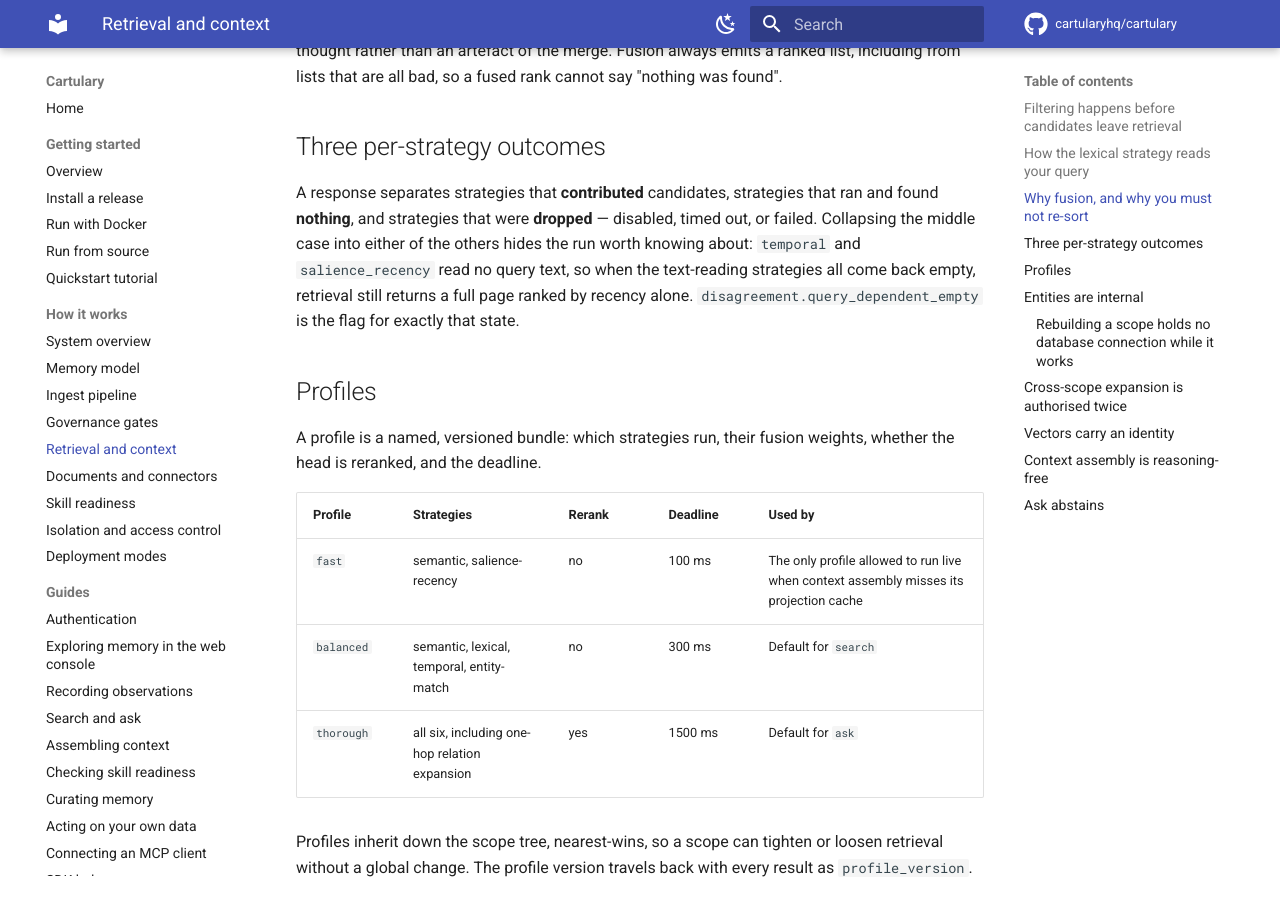
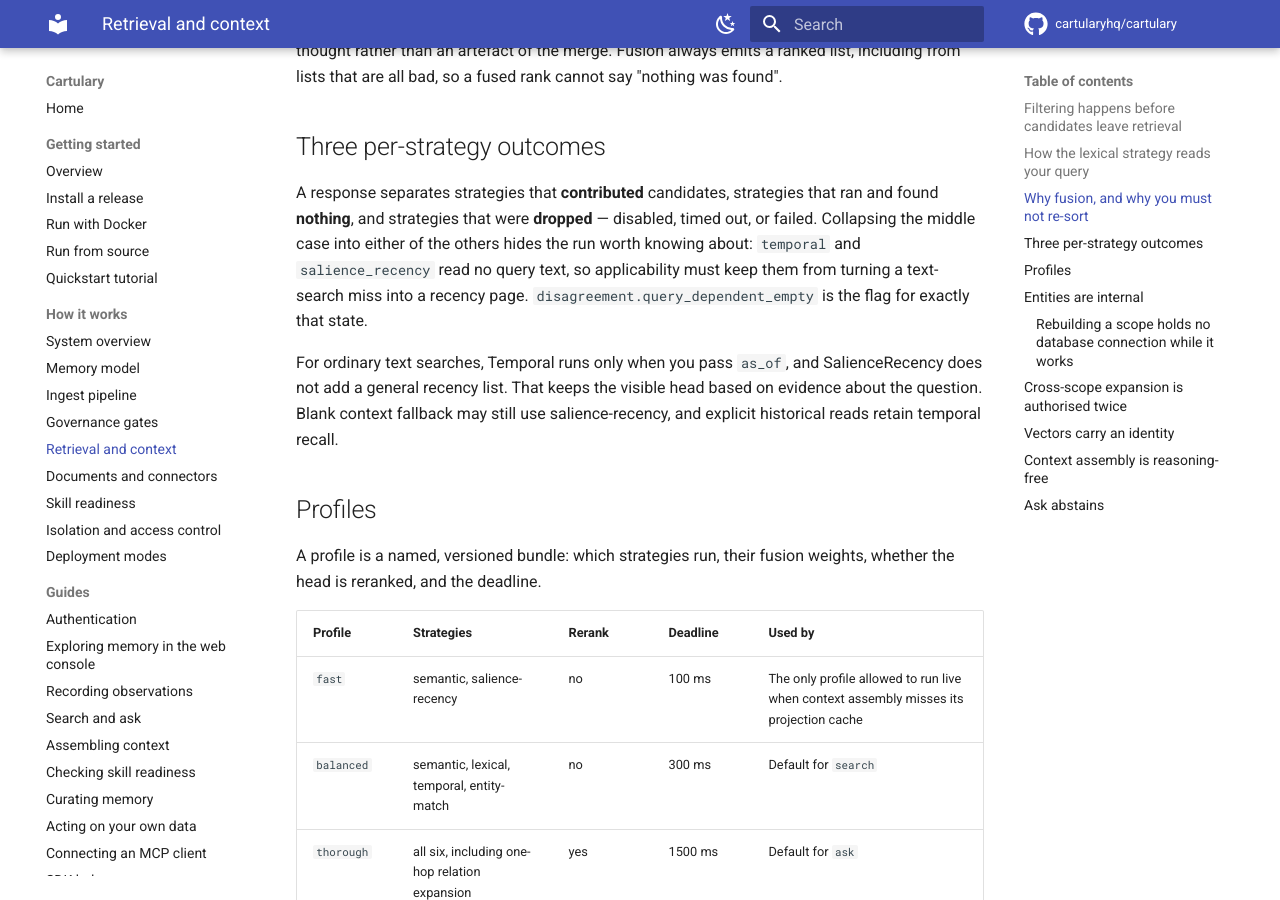
Before and after one commit to cartularyhq/cartulary, an MkDocs documentation site: the page built from docs/concepts/retrieval.md, in a window 1280 px wide and 900 px high, scrolled down 1401 px. Built offline with MkDocs 1.6.1 and Material for MkDocs 9.7.7, drawn with Linux system fonts in a browser that asks for light colours; comment, search, counter and statistics services are not loaded.

Commit message:
Fix query-independent retrieval ranking

```diff
--- a/docs/concepts/retrieval.md
+++ b/docs/concepts/retrieval.md
@@ -66,9 +66,14 @@
 ran and found **nothing**, and strategies that were **dropped** — disabled,
 timed out, or failed. Collapsing the middle case into either of the others hides
 the run worth knowing about: `temporal` and `salience_recency` read no query
-text, so when the text-reading strategies all come back empty, retrieval still
-returns a full page ranked by recency alone.
+text, so applicability must keep them from turning a text-search miss into a
+recency page.
 `disagreement.query_dependent_empty` is the flag for exactly that state.
+
+For ordinary text searches, Temporal runs only when you pass `as_of`, and
+SalienceRecency does not add a general recency list. That keeps the visible
+head based on evidence about the question. Blank context fallback may still
+use salience-recency, and explicit historical reads retain temporal recall.
 
 ## Profiles
 
```
Also changed, not shown: CHANGELOG.md (+8 -0 lines), specs/adr/0010-query-independent-retrieval-applicability.md (added, +46 -0 lines), specs/adr/README.md (+1 -0 lines), specs/architecture/retrieval-entity-context.md (+8 -0 lines), 4 other files.
